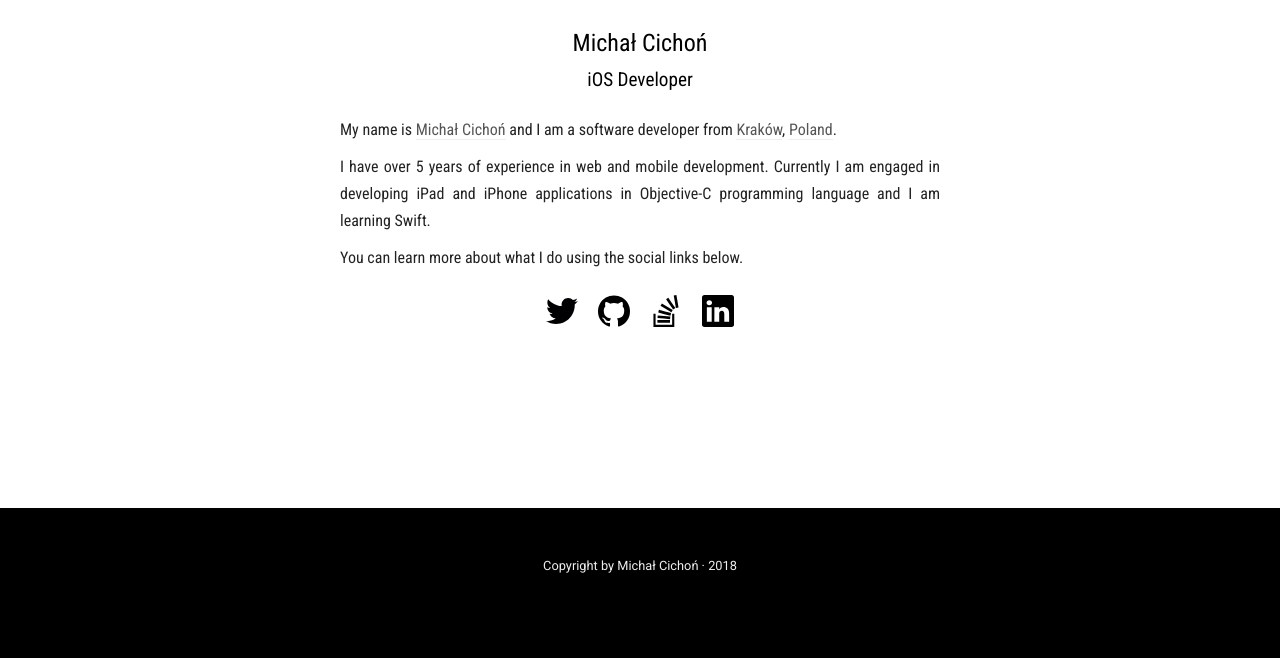
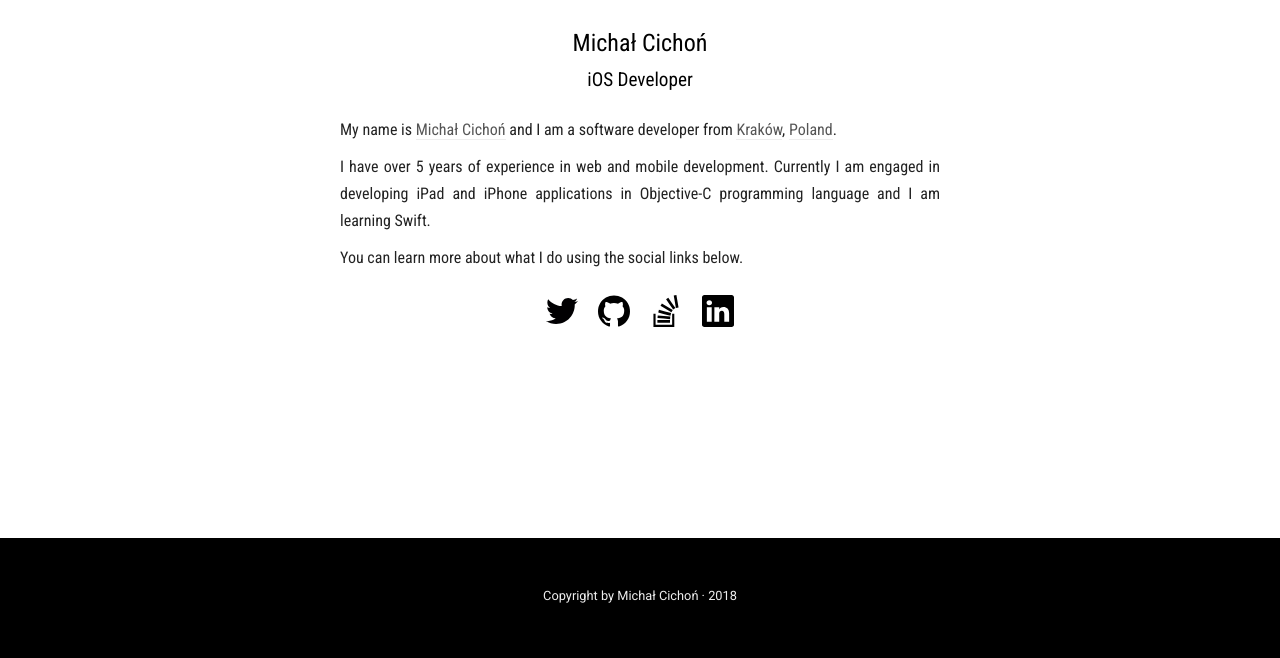
Before and after one commit to michalcichon/michalcichon.github.io, a Jekyll site: the page built from index.html, in a window 1280 px wide. Shown: the part 252-910 px from the top of the page. Built offline with Jekyll 4.4.1, drawn with Linux system fonts in a browser that asks for light colours.

Commit message:
Small css fix

```diff
--- a/css/main.css
+++ b/css/main.css
@@ -59,11 +59,11 @@ html, body {
   min-height: 100%;
   height: auto !important; /* This line and the next line are not necessary unless you need IE6 support */
   height: 100%;
-  margin: 0 auto -150px; /* the bottom margin is the negative value of the footer's height */
+  margin: 0 auto -120px; /* the bottom margin is the negative value of the footer's height */
 }
 
 .footer, .push {
-  height: 150px;  /*.push must be the same height as .footer */
+  height: 120px;  /*.push must be the same height as .footer */
 }
 
 #menu-button {
```
Also changed, not shown: css/main.min.css.
